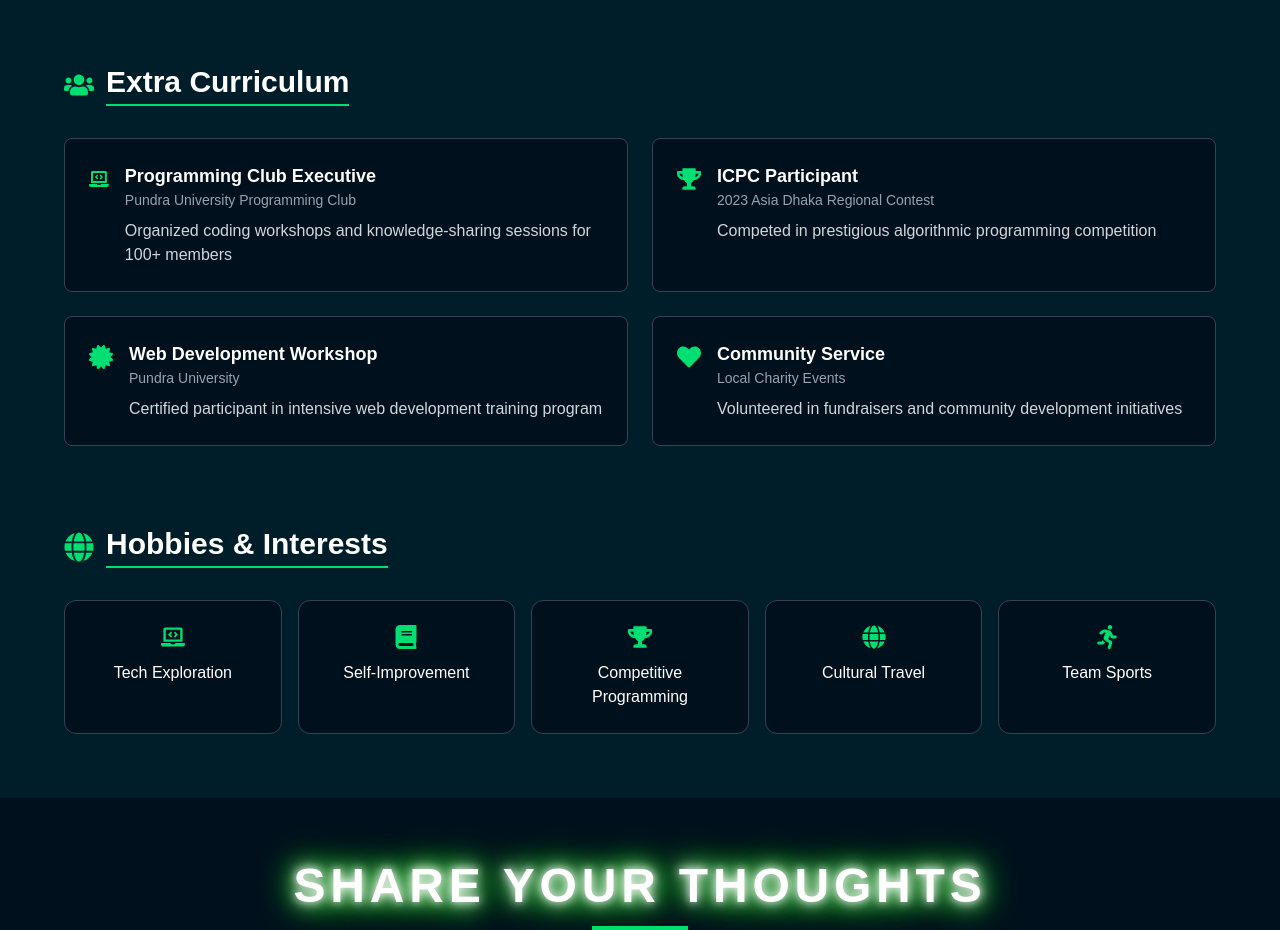
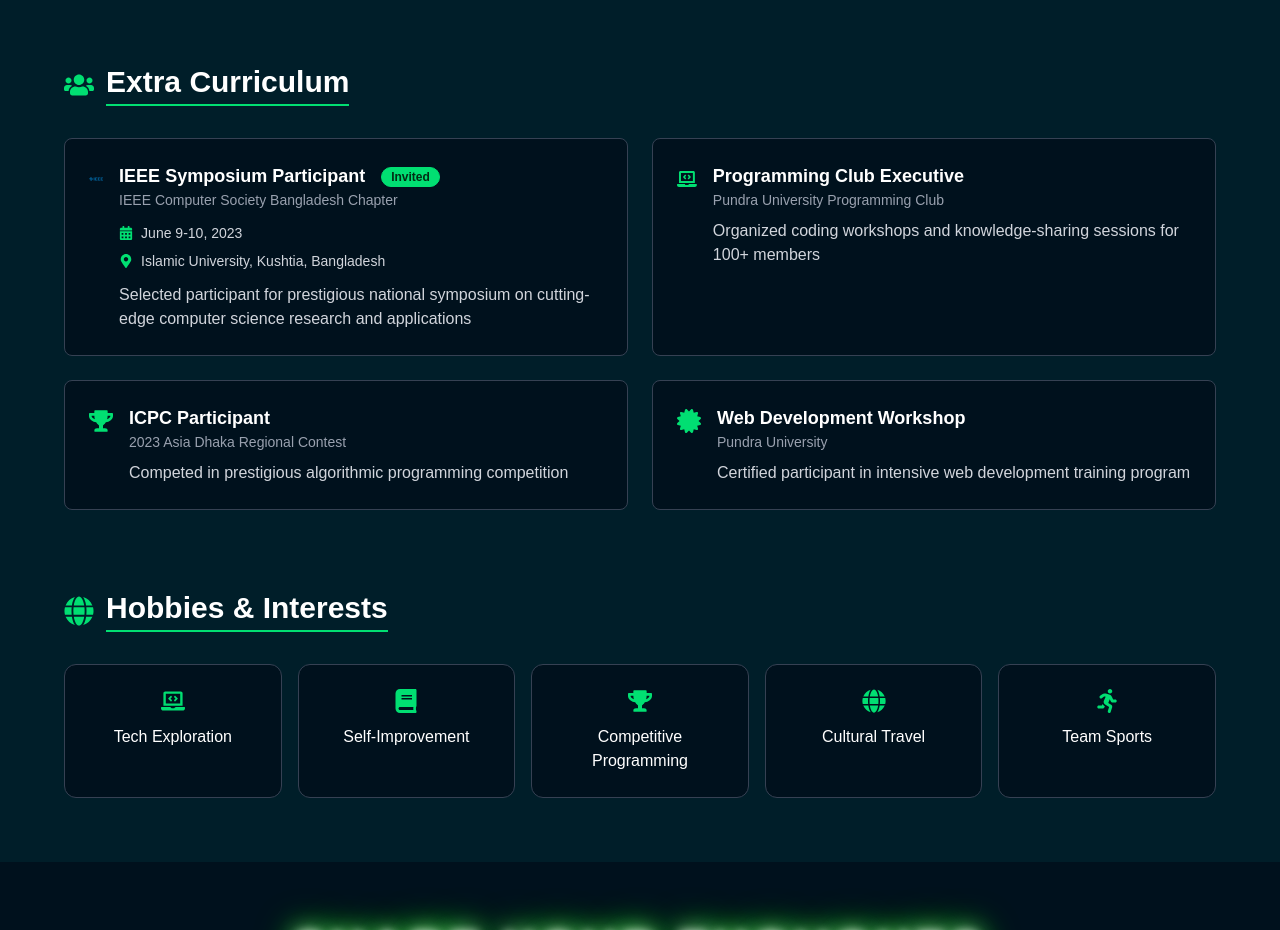
Before and after one commit to AkashAkter/akash-akter-portfolio, a Next.js app: page /About in a window 1280 px wide. Shown: the part 7860-8790 px from the top of the page. Built offline with nearby package versions, Linux system fonts and the light colour scheme; a web font is replaced by a local one.

Commit message:
UPDATING SECTION

```diff
--- a/src/components/ActivitiesSection.tsx
+++ b/src/components/ActivitiesSection.tsx
@@ -5,11 +5,13 @@ import {
   FaUsers,
   FaCertificate,
   FaTrophy,
-  FaHeart,
   FaGlobe,
   FaBook,
   FaRunning,
+  FaMapMarkerAlt,
+  FaCalendarAlt,
 } from "react-icons/fa";
+import { SiIeee } from "react-icons/si";
 
 const ActivitiesSection = () => {
   return (
@@ -42,6 +44,43 @@ const ActivitiesSection = () => {
           </h2>
 
           <div className="grid grid-cols-1 md:grid-cols-2 gap-6">
+            {/* IEEE Symposium Card - Enhanced with Event Details */}
+            <div className="card bg-base-200 border border-gray-700 hover:border-success transition-all group">
+              <div className="card-body">
+                <div className="flex items-start gap-4">
+                  <SiIeee className="text-[#00629B] text-2xl mt-1 group-hover:text-success transition-colors" />
+                  <div>
+                    <h3 className="card-title text-white flex items-center">
+                      IEEE Symposium Participant
+                      <span className="badge badge-success badge-sm ml-2">
+                        Invited
+                      </span>
+                    </h3>
+                    <p className="text-gray-400">
+                      IEEE Computer Society Bangladesh Chapter
+                    </p>
+
+                    <div className="mt-3 space-y-2">
+                      <div className="flex items-center text-gray-300 text-sm">
+                        <FaCalendarAlt className="mr-2 text-success" />
+                        <span>June 9-10, 2023</span>
+                      </div>
+                      <div className="flex items-center text-gray-300 text-sm">
+                        <FaMapMarkerAlt className="mr-2 text-success" />
+                        <span>Islamic University, Kushtia, Bangladesh</span>
+                      </div>
+                    </div>
+
+                    <p className="text-gray-300 mt-3 text-[16px]">
+                      Selected participant for prestigious national symposium on
+                      cutting-edge computer science research and applications
+                    </p>
+                  </div>
+                </div>
+              </div>
+            </div>
+
+            {/* Other cards remain the same */}
             <div className="card bg-base-200 border border-gray-700 hover:border-success transition-all">
               <div className="card-body">
                 <div className="flex items-start gap-4">
@@ -97,22 +136,6 @@ const ActivitiesSection = () => {
                 </div>
               </div>
             </div>
-
-            <div className="card bg-base-200 border border-gray-700 hover:border-success transition-all">
-              <div className="card-body">
-                <div className="flex items-start gap-4">
-                  <FaHeart className="text-success text-2xl mt-1" />
-                  <div>
-                    <h3 className="card-title text-white">Community Service</h3>
-                    <p className="text-gray-400">Local Charity Events</p>
-                    <p className="text-gray-300 mt-2 text-[16px]">
-                      Volunteered in fundraisers and community development
-                      initiatives
-                    </p>
-                  </div>
-                </div>
-              </div>
-            </div>
           </div>
         </div>
 
```
